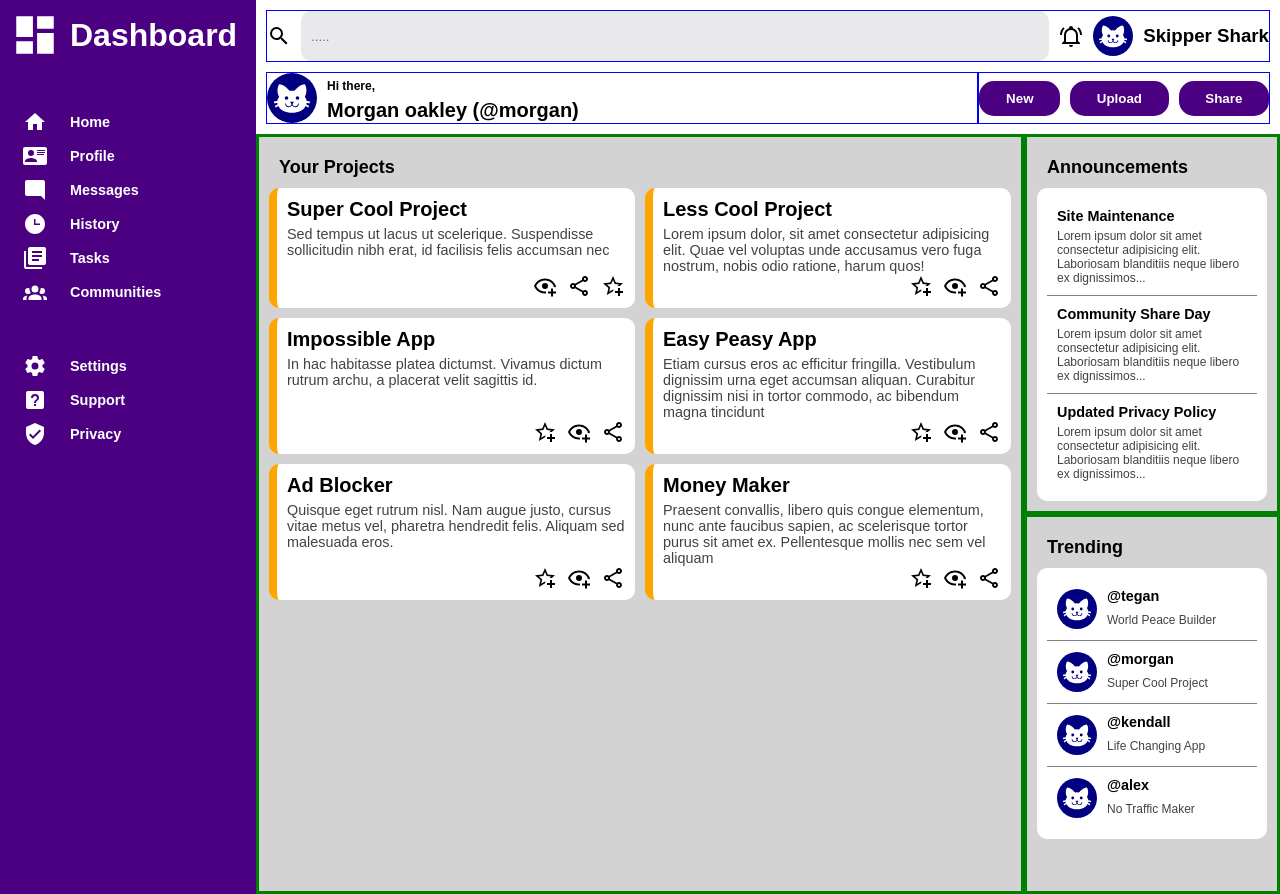
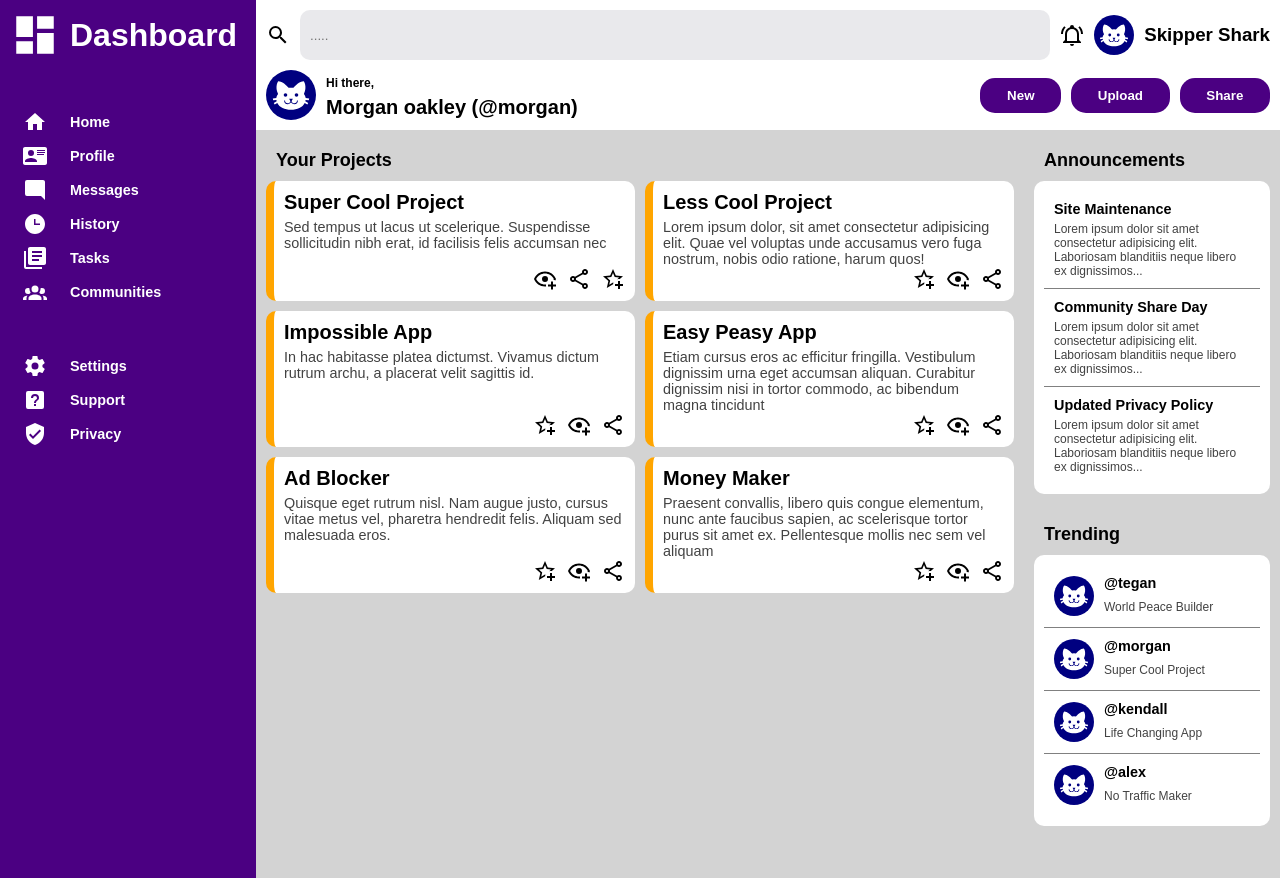
Before and after one commit to SkipperShark/odin-admin-dashboard, a plain HTML site: page index.html in a window 1280 px wide. Drawn offline with Linux system fonts and the light colour scheme.

Commit message:
complete basic structure of project, just to fine tune and polish

```diff
--- a/styles.css
+++ b/styles.css
@@ -131,7 +131,6 @@ input[type="text"] {
     grid-row-gap: var(--general-spacing-px);
 
     >div {
-        border: 1px solid blue;
         display: flex;
         align-items: center;
     }
@@ -194,7 +193,6 @@ input[type="text"] {
     "projects trending";
 
     > * {
-        border: 3px solid green;
         padding: var(--general-spacing-px);
     }
 
```
